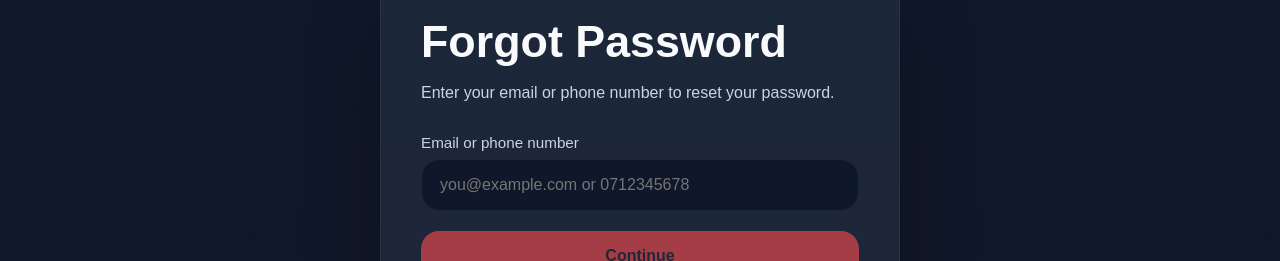
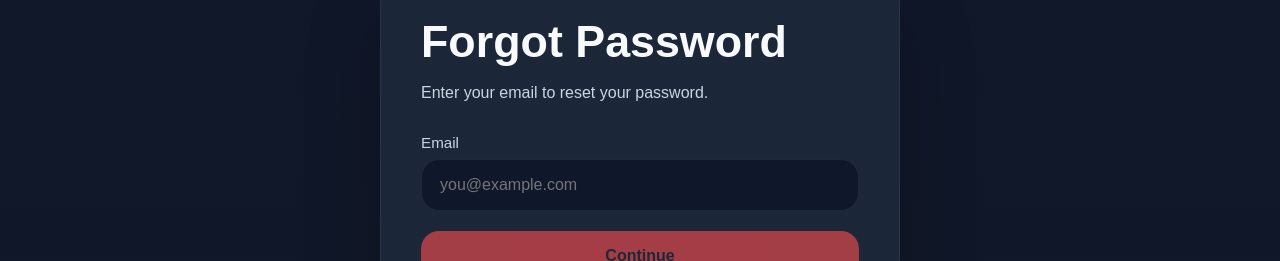
Before and after one commit to Joohjay/RestaurantHub, a React app in the folder frontend/: page /forgot-password in a window 1280 px wide. Shown: the part 246-507 px from the top of the page. Built offline with nearby package versions, Linux system fonts and the light colour scheme; no server answers; the HTML template or start-up script is replaced by a standard one.

Commit message:
feat(auth): require email only for login and password reset

```diff
--- a/frontend/src/pages/forgotpassword.jsx
+++ b/frontend/src/pages/forgotpassword.jsx
@@ -3,11 +3,11 @@ import { useMemo, useState } from "react";
 import { Link, useNavigate } from "react-router-dom";
 import { LuLoader } from "react-icons/lu";
 import { API_URL } from "../config";
-import { isValidEmail, isValidPhone } from "../utils/validation";
+import { isValidEmail } from "../utils/validation";
 
 function ForgotPassword() {
   const navigate = useNavigate();
-  const [identifier, setIdentifier] = useState("");
+  const [email, setEmail] = useState("");
   const [touched, setTouched] = useState(false);
   const [loading, setLoading] = useState(false);
   const [error, setError] = useState("");
@@ -15,14 +15,14 @@ function ForgotPassword() {
 
   const validation = useMemo(() => {
     if (!touched) return "";
-    if (!identifier.trim()) return "Email or phone number is required.";
-    if (!isValidEmail(identifier) && !isValidPhone(identifier)) {
-      return "Enter a valid email or phone number.";
+    if (!email.trim()) return "Email is required.";
+    if (!isValidEmail(email.trim())) {
+      return "Enter a valid email address.";
     }
     return "";
-  }, [identifier, touched]);
+  }, [email, touched]);
 
-  const isValid = identifier.trim() && (isValidEmail(identifier) || isValidPhone(identifier));
+  const isValid = email.trim() && isValidEmail(email.trim());
 
   const handleSubmit = async (event) => {
     event.preventDefault();
@@ -37,7 +37,7 @@ function ForgotPassword() {
       const response = await fetch(`${API_URL}/api/auth/forgot-password`, {
         method: "POST",
         headers: { "Content-Type": "application/json" },
-        body: JSON.stringify({ identifier: identifier.trim() }),
+        body: JSON.stringify({ email: email.trim() }),
       });
 
       const data = await response.json();
@@ -47,7 +47,7 @@ function ForgotPassword() {
       }
 
       if (!data.token) {
-        setError("No account found with that email or phone number.");
+        setError("No account found with that email address.");
         return;
       }
 
@@ -68,19 +68,19 @@ function ForgotPassword() {
       <div className="authCard">
         <div className="authHeader">
           <h1>Forgot Password</h1>
-          <p>Enter your email or phone number to reset your password.</p>
+          <p>Enter your email to reset your password.</p>
         </div>
         <form className="authForm" onSubmit={handleSubmit} noValidate>
           <label>
-            Email or phone number
+            Email
             <input
-              type="text"
-              value={identifier}
+              type="email"
+              value={email}
               onChange={(event) => {
-                setIdentifier(event.target.value);
+                setEmail(event.target.value);
                 setError("");
               }}
-              placeholder="you@example.com or 0712345678"
+              placeholder="you@example.com"
               required
             />
             {validation && <span className="fieldError">{validation}</span>}
--- a/frontend/src/pages/login.jsx
+++ b/frontend/src/pages/login.jsx
@@ -3,38 +3,30 @@ import { useMemo, useState } from "react";
 import { useNavigate, Navigate, Link } from "react-router-dom";
 import { LuEye, LuEyeOff, LuLoader } from "react-icons/lu";
 import { API_URL } from "../config";
-import { isValidEmail, isValidPhone } from "../utils/validation";
+import { isValidEmail } from "../utils/validation";
 
 function Login({ currentUser, setCurrentUser }) {
   const navigate = useNavigate();
-  const [formData, setFormData] = useState({ identifier: "", password: "" });
+  const [formData, setFormData] = useState({ email: "", password: "" });
   const [touched, setTouched] = useState({});
   const [showPassword, setShowPassword] = useState(false);
   const [loading, setLoading] = useState(false);
   const [error, setError] = useState("");
   const [success, setSuccess] = useState("");
 
-  const identifierType = useMemo(() => {
-    const value = formData.identifier.trim();
-    if (!value) return null;
-    if (isValidEmail(value)) return "email";
-    if (isValidPhone(value)) return "phone";
-    return "invalid";
-  }, [formData.identifier]);
-
   const validation = useMemo(() => {
     const errors = {};
-    if (touched.identifier) {
-      if (!formData.identifier.trim()) errors.identifier = "Email or phone number is required.";
-      else if (identifierType === "invalid") errors.identifier = "Enter a valid email or phone number.";
+    if (touched.email) {
+      if (!formData.email.trim()) errors.email = "Email is required.";
+      else if (!isValidEmail(formData.email.trim())) errors.email = "Enter a valid email address.";
     }
     if (touched.password && !formData.password) errors.password = "Password is required.";
     return errors;
-  }, [formData, touched, identifierType]);
+  }, [formData, touched]);
 
   const isFormValid =
-    formData.identifier.trim() &&
-    identifierType !== "invalid" &&
+    formData.email.trim() &&
+    isValidEmail(formData.email.trim()) &&
     formData.password;
 
   if (currentUser) {
@@ -50,7 +42,7 @@ function Login({ currentUser, setCurrentUser }) {
 
   const handleSubmit = async (event) => {
     event.preventDefault();
-    setTouched({ identifier: true, password: true });
+    setTouched({ email: true, password: true });
 
     if (!isFormValid) return;
 
@@ -63,7 +55,7 @@ function Login({ currentUser, setCurrentUser }) {
         method: "POST",
         headers: { "Content-Type": "application/json" },
         body: JSON.stringify({
-          identifier: formData.identifier.trim(),
+          email: formData.email.trim(),
           password: formData.password,
         }),
       });
@@ -106,16 +98,16 @@ function Login({ currentUser, setCurrentUser }) {
         </div>
         <form className="authForm" onSubmit={handleSubmit} noValidate>
           <label>
-            Email or phone number
+            Email
             <input
-              type="text"
-              name="identifier"
-              value={formData.identifier}
+              type="email"
+              name="email"
+              value={formData.email}
               onChange={handleChange}
-              placeholder="you@example.com or 0712345678"
+              placeholder="you@example.com"
               required
             />
-            {renderFieldError("identifier")}
+            {renderFieldError("email")}
           </label>
 
           <label>
```
Also changed, not shown: 1 other file (tests, documents, lock files or other folders).
